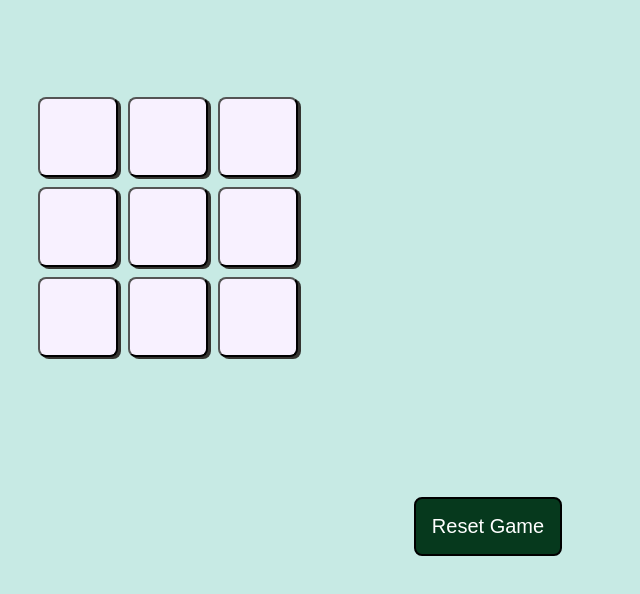
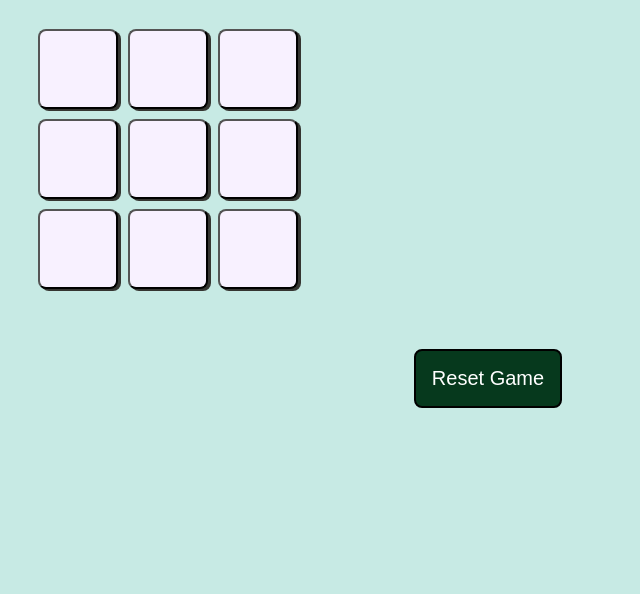
Before and after one commit to Yatiyachika/TicTacToe, a plain HTML site: page index.html in a window 1280 px wide. Shown: the part 90-684 px from the top of the page, without its empty margins (152-792 px from the left). Drawn offline with Linux system fonts and the light colour scheme.

Commit message:
Update style.css

```diff
--- a/style.css
+++ b/style.css
@@ -31,7 +31,7 @@ h1{
     width: 900px;
     height: 300px;
     align-items: center;
-    margin: 100px auto;
+    margin: 20px auto;
 }
 .row{
     width: 300px;
```
